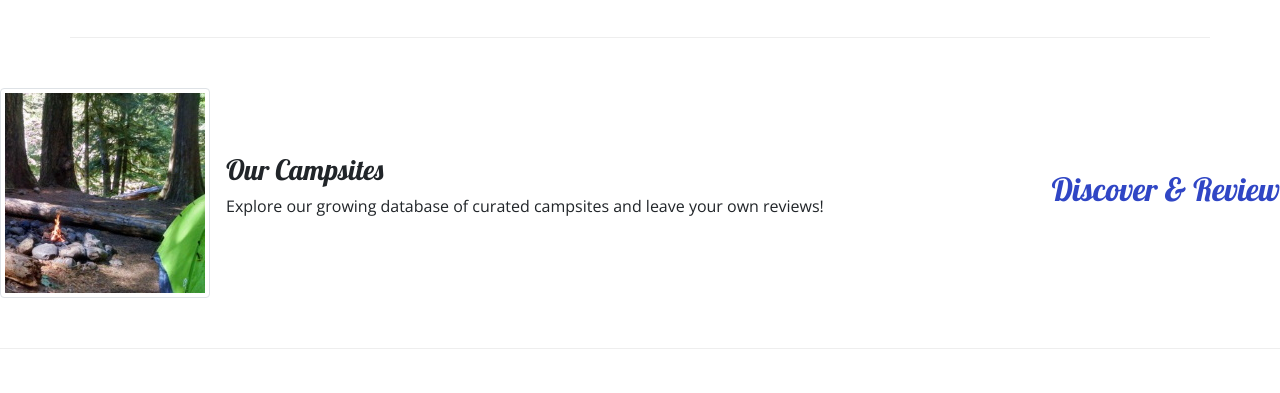
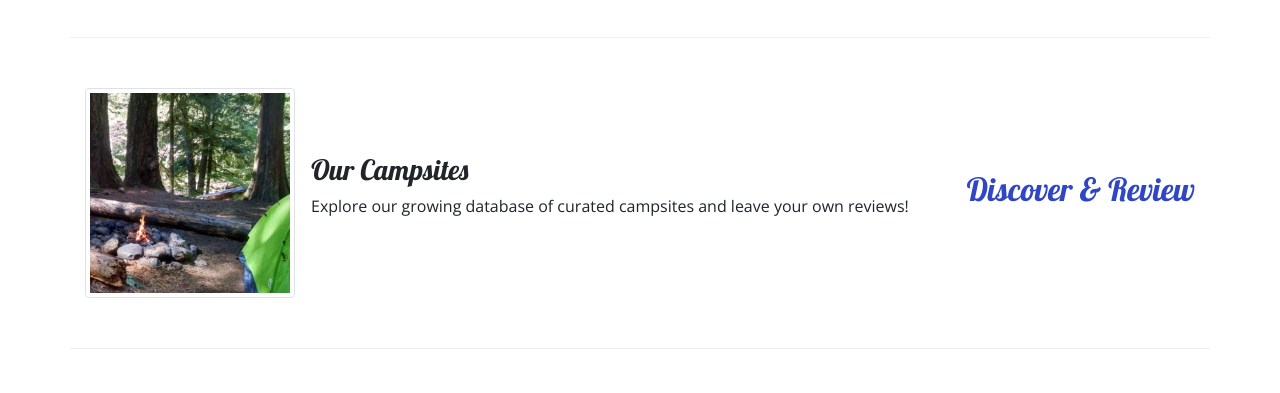
Before and after one commit to johndunstan/nucampsite, a website: page index.html in a window 1280 px wide. Shown: the part 723-1116 px from the top of the page. Drawn offline with nearby package versions, Linux system fonts and the light colour scheme; files that its build step writes are made by us from their sources.

Commit message:
Fix features container (somehow it was missing)

```diff
--- a/index.html
+++ b/index.html
@@ -334,6 +334,7 @@
       </div>
     </div>
 
+    <div class="container">
       <div class="row row-content align-items-center">
         <div class="col-sm-4 order-sm-last col-md-3">
           <h2 class="text-sm-right">Discover & Review</h2>
@@ -365,9 +366,9 @@
             <div class="media-body align-self-center">
               <h3>React Lake Campground</h3>
               <p class="d-none d-sm-block">
-              Nestled in the foothills of the Chrome Mountains, this campground
-              on the shores of the pristine React Lake is a favorite for fly
-              fishers.
+                Nestled in the foothills of the Chrome Mountains, this
+                campground on the shores of the pristine React Lake is a
+                favorite for fly fishers.
               </p>
             </div>
             <img
@@ -393,9 +394,10 @@
             <div class="media-body align-self-center">
               <h3>Bootstrap Outfitters</h3>
               <p class="d-none d-sm-block">
-              Bootstrap Outfitters supplies you with gear you need at prices you
-              can't beat.
+                Bootstrap Outfitters supplies you with gear you need at prices
+                you can't beat.
               </p>
+            </div>
           </div>
         </div>
       </div>
```
Lines whose indentation alone changed are shown as unchanged.
